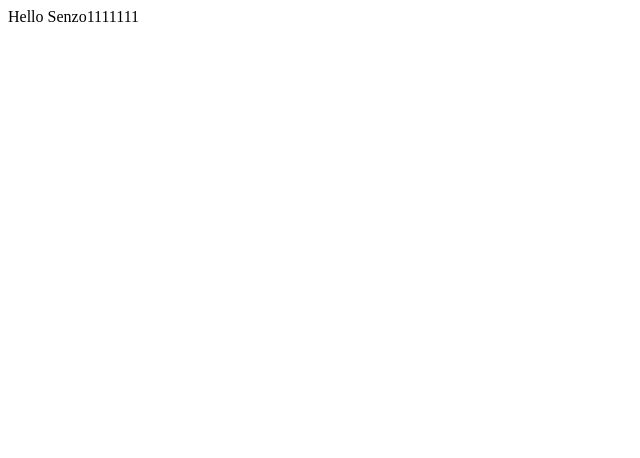
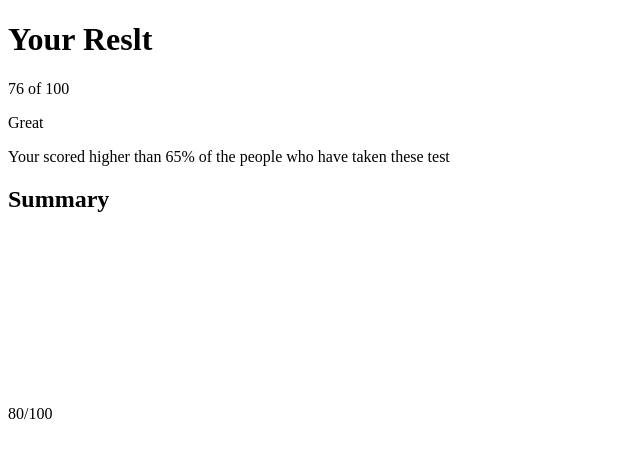
Before and after one commit to C2ngo/FrontEndChallenge, a plain HTML site: page index.html in a window 1280 px wide. Shown: the whole page, without its empty margins (0-640 px from the left). Drawn offline with Linux system fonts and the light colour scheme.

Commit message:
Update index.html
Content add wip

```diff
--- a/index.html
+++ b/index.html
@@ -9,8 +9,39 @@
 <body>
     <main>
         <div class="result-summary">
-            <div class="results">Hello Senzo1111111</div>
-            <div class="summary"></div>
+            <div class="results grid-flow" data-spacing="large">
+               <h1 class="section-title">
+                Your Reslt
+               </h1>
+               <p class="results-score">
+                <span>76</span> of 100
+               </p>
+
+            <div>
+               <p class="result-rank">Great</h1>
+               <p>Your scored higher than 65%
+                of the people who have taken
+                these test
+               </p>
+            </div>
+            </div>
+
+            <div class="summary">
+                <h2 class="section-title">
+                Summary
+               </h2>
+               <div class="grid-flow">
+                <div class="summary-item">
+                    <div class="flex-group">
+                        <svg></svg>
+                        <h3 class="summary-item-title"></h3>
+                    </div>
+                    <p class="summary-score">
+                        <span>80</span>/100
+                    </p>
+                </div>
+               </div>
+            </div>
         </div>
     </main>
 </body>
```
